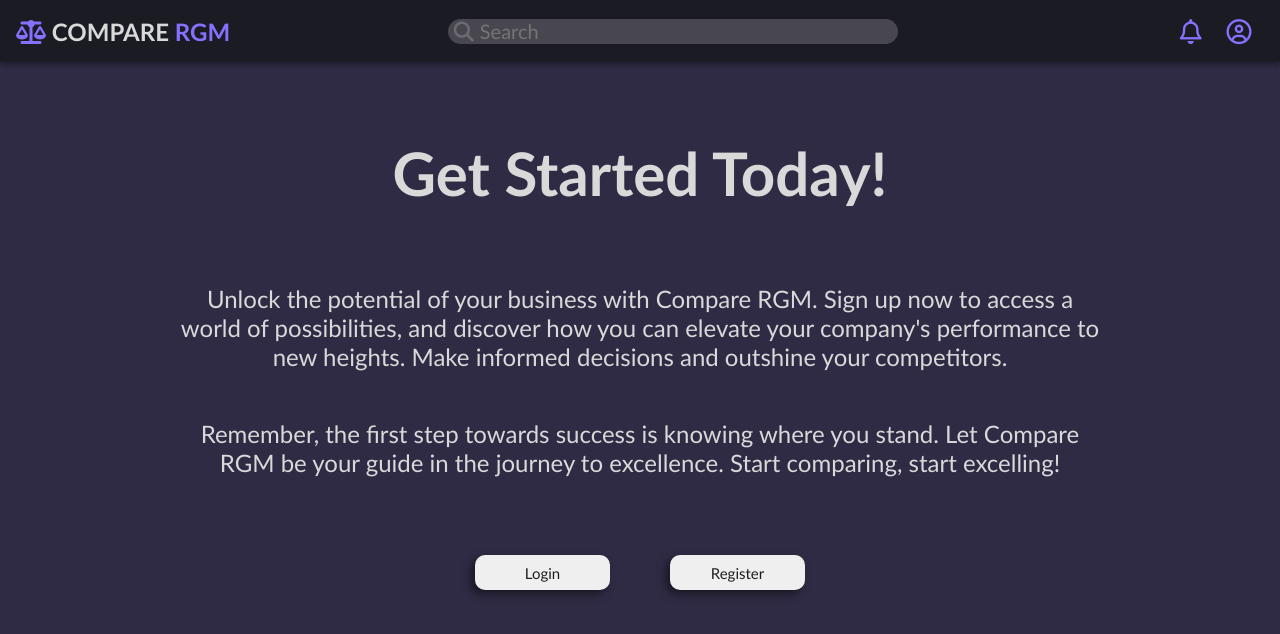
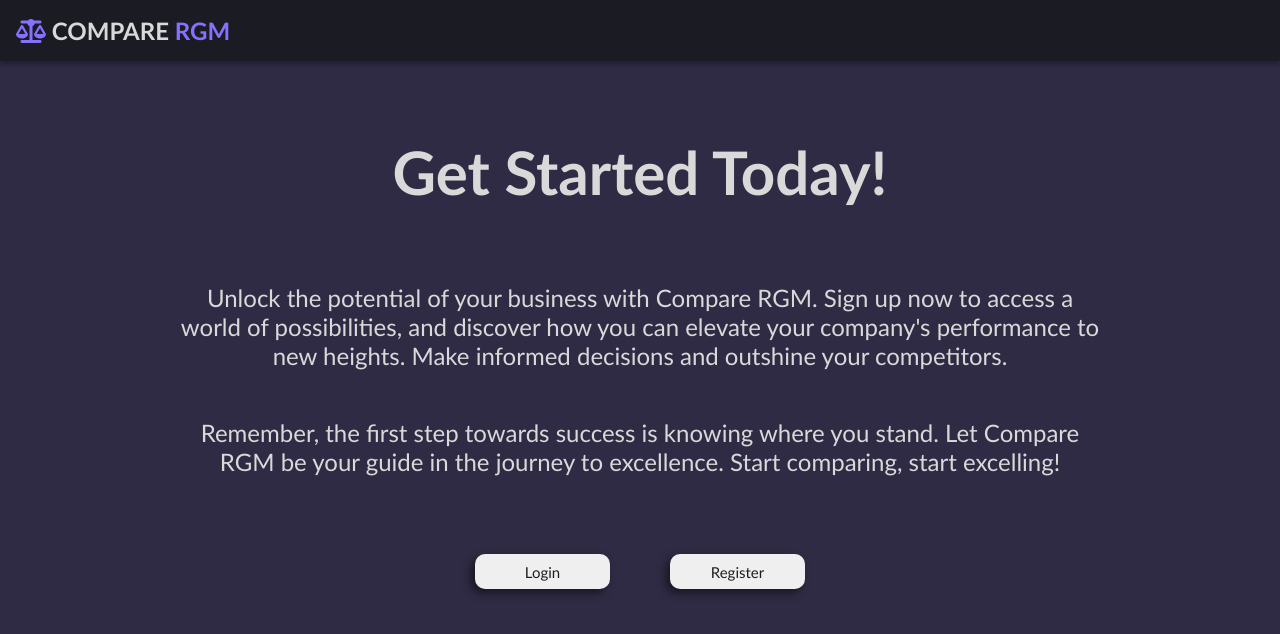
Before and after one commit to ciobanu-robert/CompareRGM, an Angular app: page / in a window 1280 px wide. Shown: the top 634 px of the page. Built offline with nearby package versions, Linux system fonts and the light colour scheme.

Commit message:
added a few changes

```diff
--- a/src/app/menu-bar/topbar/topbar.component.html
+++ b/src/app/menu-bar/topbar/topbar.component.html
@@ -7,7 +7,7 @@
         </h1>
     </div>
 
-    <div class="search-bar">
+    <div class="search-bar" *ngIf="!disabled">
         <input
         class="search"
         type="search"
@@ -16,7 +16,7 @@
             <i class="fa-solid fa-magnifying-glass"></i>
     </div>
 
-    <div class="account">
+    <div class="account" *ngIf="!disabled">
         <span (click)="notifVisibility()">
             <i
                 *ngIf="!notifVisible"
--- a/src/app/menu-bar/topbar/topbar.component.ts
+++ b/src/app/menu-bar/topbar/topbar.component.ts
@@ -1,4 +1,4 @@
-import { Component } from '@angular/core';
+import { Component, Input } from '@angular/core';
 import { ProfileDropdownComponent } from '../profile-dropdown/profile-dropdown.component';
 import { CommonModule } from '@angular/common';
 import { NotoficaionsDropdownComponent } from '../notoficaions-dropdown/notoficaions-dropdown.component';
@@ -15,6 +15,8 @@ import { NotoficaionsDropdownComponent } from '../notoficaions-dropdown/notofica
   styleUrl: './topbar.component.css'
 })
 export class TopbarComponent {
+  @Input() disabled = false;
+
   accVisible = false;
   notifVisible = false;
 
--- a/src/app/pages/compare-page/compare-page.component.css
+++ b/src/app/pages/compare-page/compare-page.component.css
@@ -120,7 +120,7 @@
 }
 
 .competitor-products {
-    width: 590px;
+    width: 583px;
     height: 380px;
     white-space: pre-wrap;
     overflow: auto;
--- a/src/app/pages/home-page/home-page.component.html
+++ b/src/app/pages/home-page/home-page.component.html
@@ -1,5 +1,5 @@
 <div class="page">
-    <app-topbar></app-topbar>
+    <app-topbar [disabled]="disabled"></app-topbar>
 
     <div class="container">
         <h1 class="title">Get Started Today!</h1>
--- a/src/app/pages/home-page/home-page.component.ts
+++ b/src/app/pages/home-page/home-page.component.ts
@@ -14,5 +14,5 @@ import { TopbarComponent } from '../../menu-bar/topbar/topbar.component';
   styleUrl: './home-page.component.css'
 })
 export class HomePageComponent {
-
+  disabled = true;
 }
```
